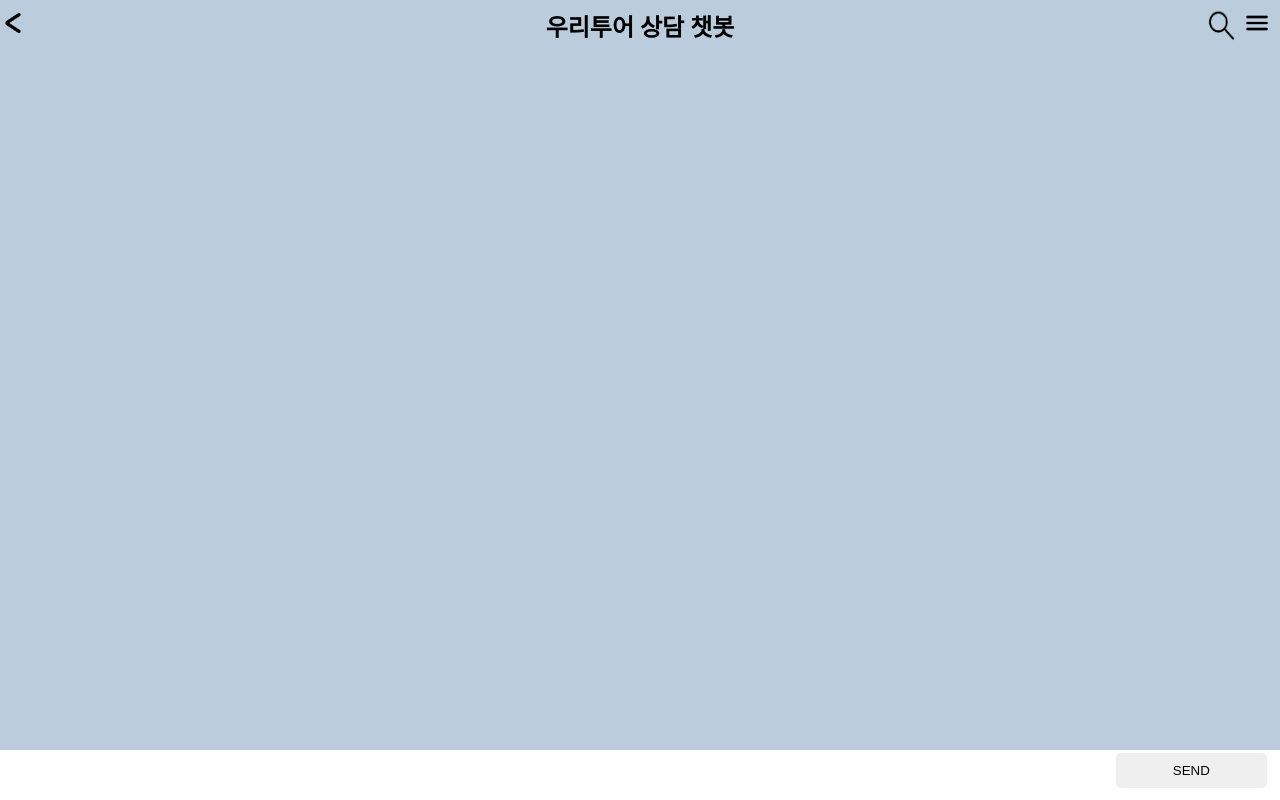
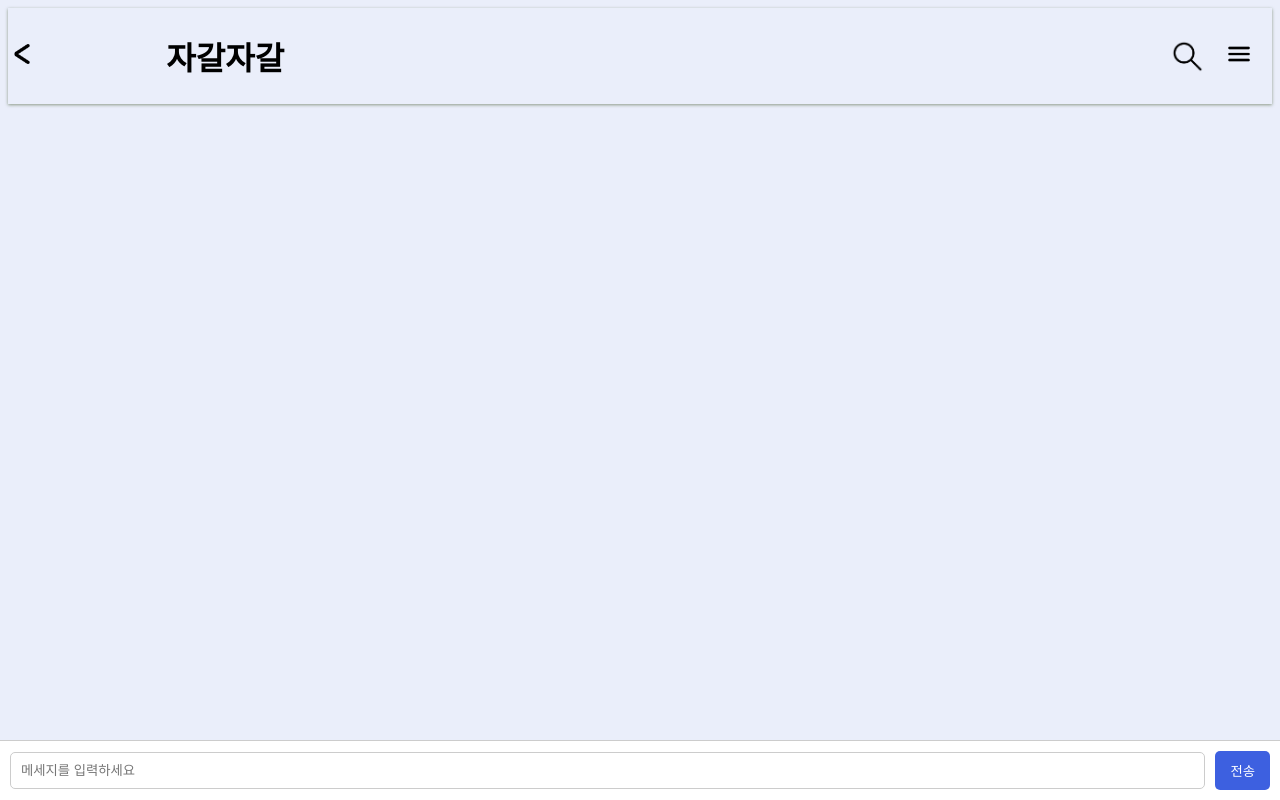
Before and after one commit to so-jung0729/T3Q_Chatbot, a Django app: template WEB/templates/chat.html in a window 1280 px wide. Run offline with Django 3.2, Linux system fonts and the light colour scheme; the template is opened without the code that fills it, so the values that code supplies are empty.

Commit message:
html변경

```diff
--- a/WEB/templates/chat.html
+++ b/WEB/templates/chat.html
@@ -1,17 +1,18 @@
+{% load static %}
 <!DOCTYPE html>
-<html lang = 'en'>
+<html lang="en">
 <head>
-    <meta charset = 'UTF-8'>
+    <meta charset="UTF-8">
     <title>ChatBot</title>
     {% block scripts %}
     <script>
         function getCookie(name) {
             var cookieValue = null;
             if (document.cookie && document.cookie !== '') {
-            var cookie = document.cookie.split(';');
-            for (var i = 0; i < cookies.length; i ++){
-                var cookie = jQuery.trim(cookes[i]);
-                // Does this cookie string begin with the name we wnat?
+                var cookies = document.cookie.split(';');
+                for (var i = 0; i < cookies.length; i++) {
+                    var cookie = cookies[i].trim();
+                    // Does this cookie string begin with the name we want?
                     if (cookie.substring(0, name.length + 1) === (name + '=')) {
                         cookieValue = decodeURIComponent(cookie.substring(name.length + 1));
                         break;
@@ -21,111 +22,217 @@
             return cookieValue;
         }
 
-    var csrftoken = getCookie('csrftoken')
+        var csrftoken = getCookie('csrftoken');
 
         var xhr;
 
         function sendAsk() {
-        ctext = document.getElementById('chattext').value;
-        if(ctext == ''){
+            var ctext = document.getElementById('chattext').value;
+            if (ctext === '') {
                 document.getElementById('chattext').focus();
                 return false;
             }
-        addtext = "<div style='margin:14px 0;text-align:right;'><span style='background-color:yellow;padding:5px 8px;border-radius:5px;'>" + ctext + "</span></div>";
+            var addtext = "<div class='message user-message'><div class='user-profile'></div><span>" + ctext + "</span></div>";
             document.getElementById('chatbox').innerHTML += addtext;
 
             var strurl = 'chatanswer?ctext=' + ctext;
 
             xhr = new XMLHttpRequest();
-        xhr.onreadystatechange = function() {
-            if (xhr.readyState == 4) {
+            xhr.onreadystatechange = function () {
+                if (xhr.readyState === 4) {
                     var data = xhr.responseText;
                     var obj = JSON.parse(data);
 
-                bottext = "<div style='margin:14px 0;text-align:left;'><span style='background-color:#fff;padding:5px 8px;border-radius:5px;'>"+ obj.anstext+ "</span></div>";
+                    // 말풍선 색상변경시 여기도 변경필수
+                    var bottext = "<div class='message bot-message'><div class='bot-profile'><img src='{% static 'image/threeleaves.jpg' %}' alt='Bot Profile Picture'></div><span style='background-color: #ffffff; color: #000000;'>" + obj.anstext + "</span></div>";
                     document.getElementById('chatbox').innerHTML += bottext;
                 }
             };
 
-
             xhr.open('GET', strurl);
             xhr.setRequestHeader('X-CSRFToken', csrftoken);
-        xhr.send(null)
+            xhr.send(null);
+
+            // 입력창 리셋
+            document.getElementById('chattext').value = '';
+        }
+
+        // 엔터키로 전송
+        function handleKeyPress(event) {
+            if (event.keyCode === 13) {
+                event.preventDefault();
+                sendAsk();
+            }
         }
     </script>
     {% endblock %}
 
-    {%block styles%}
+    {% block styles %}
     <style>
-
-        .chatheader {
-            position:fixed;
-            left:0px;
-            top:0px;
-            width:100%;
-            height:45px;
-            background-color:  #BBCCDD;
-            color:#000000;
-            text-align:center;
-        }
-        .chatfooter {
-            position:fixed;
-            left:0px;
-            bottom:0px;
-            width:100%;
-            height:50px;
-            background-color:#fff;
-            color:#000000;
-            text-align:center;
-        }
-        .chatcontext {
-            margin-top: 60px;
-            margin-left:3%;
-            margin-right:3%;
-            height:100%;
-            background-color:#BBCCDD;
-        }
-        .inputbox {
-            margin-top: 60px;
+        body {
+            height: 100%;
+            background-color: #eaeefa;
+            font-family: Maplestory Light.ttf, sans-serif;
         }
 
+        .chat-container {
+            height: 100%;
+            display: flex;
+            flex-direction: column;
+        }
 
+        .chat-header {
+            padding: 0.5px;
+            background-color: #eaeefa;
+            box-shadow: 0px 1px 3px rgba(48, 71, 22, 0.5); /* Add this line to create a shadow effect */
+            display: flex;
+            justify-content: space-between;
+            align-items: center;
+        }
+
+        .chat-header img {
+            margin-right: 10px;
+        }
+
+        .chat-context {
+            flex: 1;
+            padding: 10px;
+            overflow-y: auto;
+            display: flex;
+            flex-direction: column;
+        }
+
+        .message {
+            position: relative;
+            margin-bottom: 10px;
+            display: flex;
+            align-items: flex-start;
+        }
+
+        .user-message {
+            align-self: flex-end;
+        }
+
+        .bot-message {
+            align-self: flex-start;
+        }
+
+        .user-message span{
+            background-color: #3f5ddf;
+            color: #ffffff;
+            border-radius: 5px;
+            padding: 10px 15px;
+            word-break: break-word;
+            position: relative;
+        }
+
+        .bot-message span {
+            background-color: #ffffff;
+            color: #ffffff;
+            border-radius: 5px;
+            padding: 10px 15px;
+            word-break: break-word;
+            position: relative;
+        }
+
+        .user-message span:before,
+        .bot-message span:before {
+            content: '';
+            position: absolute;
+            width: 0;
+            height: 0;
+            border-style: solid;
+        }
+
+        .user-message span:before {
+            right: -6px;
+            bottom: 5px;
+            border-width: 8px 0 8px 10px;
+            border-color: transparent transparent transparent #3f5ddf;
+        }
+
+        .bot-message span:before {
+            left: -6px;
+            bottom: 5px;
+            border-width: 8px 10px 8px 0;
+            border-color: transparent #ffffff transparent transparent;
+        }
+
+        .user-profile,
+        .bot-profile {
+            width: 40px;
+            height: 40px;
+            border-radius: 50%;
+            overflow: hidden;
+            margin-right: 10px;
+        }
+
+        .user-profile img,
+        .bot-profile img {
+            width: 100%;
+            height: 100%;
+            object-fit: cover;
+        }
+
+        .chat-footer {
+            padding: 10px;
+            background-color: #ffffff;
+            border-top: 1px solid #cccccc;
+            display: flex;
+            align-items: center;
+            position: fixed;
+            bottom: 0;
+            left: 0;
+            width: 100%;
+            box-sizing: border-box;
+        }
+
+        .chat-footer input {
+            flex: 1;
+            padding: 10px;
+            border: 1px solid #cccccc;
+            border-radius: 5px;
+        }
+
+        .chat-footer button {
+            cursor: pointer;
+            padding: 10px 15px;
+            border-radius: 5px;
+            border: none;
+            background-color: #3d60e0;
+            color: #ffffff;
+            margin-left: 10px;
+        }
     </style>
-    {%endblock%}
+    {% endblock %}
 </head>
 
-{%load static%}
-<body style="height:100%;background-color:#BBCCDD;">
-
-    <div style="height:100%;background-color:#BBCCDD;">
-        <div class='chatheader'>
+<body>
+<div class="chat-container">
+    <div class="chat-header">
         <table width="100%">
             <tr>
-                    <td  width="10%" align='left' ><a style='cursor:pointer; margin-left:20px 1;' href="http://127.0.0.1:8000/"><img src={%static 'image/pngegg (2).png' %} height="20" width="20"></a></td>
-
-                    <td width="50%" align = 'center'><font size='5'><b>우리투어 상담 챗봇</b></font></td>
-
-                    <td width="10%" align = 'right' style="margin-right:10px;"><img src={%static 'image/pngwing.com.png' %} height="35" width="31"><img src={%static 'image/pngwing.com (1).png' %} height="40" width="40"></td>
-
+                <td align="left"><a href="http://127.0.0.1:8000/"><img src="{% static 'image/pngegg (2).png' %}" height="20" width="20"></a></td>
+                <td align="center">
+                    <h1 style="display: flex; align-items: center; ">
+                        <height="40" width="40" style="margin-right: 10px; ">
+                        자갈자갈
+                    </h1>
+                </td>
+                <td align="right">
+                    <img src="{% static 'image/pngwing.com.png' %}" height="35" width="35">
+                    <img src="{% static 'image/pngwing.com (1).png' %}" height="40" width="40">
+                </td>
             </tr>
         </table>
     </div>
 
-        <div class='chatcontext' id="chatbox"></div>
-
-        <div class='chatfooter'>
-            <table width="100%">
-                <tr>
-                    <td width="85%" align = 'left'>
-                        <input type="text" id='chattext' style="padding:10px 5px; width:95%; border:solid 0px #000000;word-break:break-word;margin-left:3%;">
-                    </td>
-                    <td width="15%" align = 'right'>
-                        <button style="cursor:pointer; padding:10px 3px; width:80%; border-radius:5px; border:solid 0px; margin-right:10px;" onclick='sendAsk()'>SEND</button>
-                    </td>
-                </tr>
-            </table>
+    <div class="chat-context" id="chatbox"></div>
+    <br></br><br></br>
+    <div class="chat-footer">
+        <input type="text" id="chattext" placeholder="메세지를 입력하세요" onkeydown="handleKeyPress(event)">
+        <button onclick="sendAsk()">전송</button>
     </div>
 </div>
-
 </body>
 </html>
```
Lines whose indentation alone changed are shown as unchanged.
